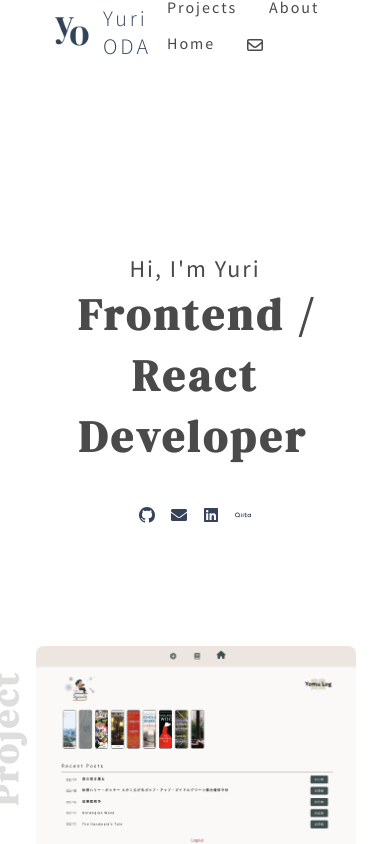
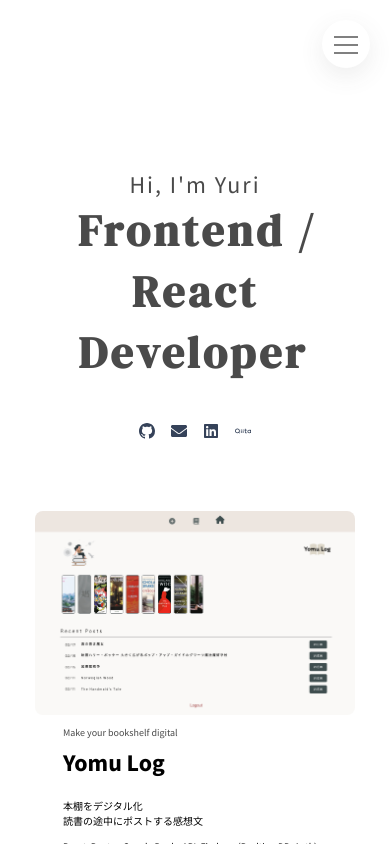
Before and after one commit to YuriOda/portfolio, a React (Create React App) app: page / in a window 390 px wide. Shown: the top 844 px of the page. Built offline with nearby package versions, Linux system fonts and the light colour scheme.

Commit message:
add small nav

```diff
--- a/src/App.js
+++ b/src/App.js
@@ -4,6 +4,8 @@ import RootLayout from "./Page/RootLayout";
 import Home from "./Page/Home";
 import PJToDo from "./Page/PJToDo";
 import PJYomuLog from "./Page/PJYomuLog";
+//import Test from "./Page/Test";
+
 //style
 import "./App.css";
 
--- /dev/null
+++ b/src/Component/NavigationSmall.js
@@ -0,0 +1,112 @@
+import { useState, useEffect } from "react";
+import { Link as Scroll } from "react-scroll";
+
+//Icon
+import { GoMarkGithub } from "react-icons/go";
+import { FaEnvelope, FaLinkedin } from "react-icons/fa";
+import Logo from "../assets/logo.png";
+
+const NavigationSmall = () => {
+  const [menuShown, setMenuShown] = useState(false);
+
+  const showMenuHandler = () => {
+    setMenuShown((prev) => !prev);
+  };
+
+  //ボタン以外をクリックしたときにメニューを閉じる
+  useEffect(() => {
+    const onCloseMenuHandler = (e) => {
+      if (
+        e.target.className !== "navigation__button" &&
+        e.target.className !== "navigation__icon"
+      ) {
+        setMenuShown(false);
+      }
+    };
+    document.body.addEventListener("click", onCloseMenuHandler);
+
+    return () => document.body.removeEventListener("click", onCloseMenuHandler);
+  }, []);
+
+  return (
+    <div className="navigation">
+      <div className="navigation__button" onClick={showMenuHandler}>
+        <span className="navigation__icon">&nbsp;</span>
+      </div>
+
+      {menuShown && (
+        <>
+          <nav className="nav">
+            <img src={Logo} alt="Logo Img" className="nav__logo" />
+            <ul className="nav__list">
+              <li className="nav__item">
+                <Scroll
+                  to="project"
+                  smooth={true}
+                  duration={500}
+                  offset={-80}
+                  onClick={showMenuHandler}
+                >
+                  Projects
+                </Scroll>
+              </li>
+              <li className="nav__item">
+                <Scroll
+                  to="about"
+                  smooth={true}
+                  duration={500}
+                  offset={-80}
+                  onClick={showMenuHandler}
+                >
+                  About
+                </Scroll>
+              </li>
+
+              <li className="nav__item">
+                <a
+                  href="https://lily2028.hatenablog.com/"
+                  target="_blank"
+                  rel="noopener noreferrer"
+                >
+                  Memo
+                </a>
+              </li>
+              <li className="nav__item">
+                <Scroll
+                  to="top"
+                  smooth={true}
+                  duration={500}
+                  offset={-80}
+                  onClick={showMenuHandler}
+                >
+                  Home
+                </Scroll>
+              </li>
+            </ul>
+            <div className="nav__links">
+              <a
+                href="https://github.com/YuriOda"
+                target="_blank"
+                rel="noopener noreferrer"
+              >
+                <GoMarkGithub className="nav__links-icon" />
+              </a>
+              <a href="mailto: yuri.oda.lily@gmail.com">
+                <FaEnvelope className="nav__links-icon" />
+              </a>
+              <a
+                href="https://www.linkedin.com/in/yuri-oda/"
+                target="_blank"
+                rel="noopener noreferrer"
+              >
+                <FaLinkedin className="nav__links-icon" />
+              </a>
+            </div>
+          </nav>
+        </>
+      )}
+    </div>
+  );
+};
+
+export default NavigationSmall;
--- a/src/Page/RootLayout.js
+++ b/src/Page/RootLayout.js
@@ -1,11 +1,19 @@
 import { Outlet } from "react-router-dom";
+import { useMediaQuery } from "react-responsive";
+
 import Navigation from "../Component/Navigation";
+import NavigationSmall from "../Component/NavigationSmall";
 import Footer from "../Component/Footer";
 
 const RootLayout = () => {
+  const isPhone = useMediaQuery({
+    query: "(max-width: 670px)",
+  });
+
   return (
     <>
-      <Navigation />
+      {!isPhone && <Navigation />}
+      {isPhone && <NavigationSmall />}
       <div className="main-wrapper">
         <Outlet />
         <Footer />
--- a/src/scss/Component/_about.scss
+++ b/src/scss/Component/_about.scss
@@ -5,6 +5,10 @@
 
   font-size: 1.25rem;
   font-family: $font-basic;
+
+  @include respond(phone) {
+    border-left: none;
+  }
 }
 
 .about {
--- a/src/scss/Component/_header.scss
+++ b/src/scss/Component/_header.scss
@@ -4,7 +4,9 @@
   padding-top: 30vh;
   text-align: center;
 
-  //background-color: yellow;
+  @include respond(phone) {
+    padding-top: 20vh;
+  }
 }
 
 .header {
--- /dev/null
+++ b/src/scss/Component/_navigation-small.scss
@@ -0,0 +1,164 @@
+.navigation {
+  font-family: $font-basic;
+  letter-spacing: 2px;
+
+  &__button {
+    position: fixed;
+    top: 2.5rem;
+    right: 2.5rem;
+
+    background-color: #fff;
+    height: 6rem;
+    width: 6rem;
+    border-radius: 50%;
+
+    box-shadow: 0 1rem 3rem rgba($color-grey-dark, 0.1);
+    text-align: center;
+    cursor: pointer;
+    z-index: 2000;
+  }
+
+  &__nav {
+    background-color: #fff;
+    height: 50vh;
+    position: fixed;
+    top: 0;
+    right: -200rem;
+    z-index: 1500;
+
+    opacity: 0;
+    width: 0;
+
+    transition: all 0.5s cubic-bezier(0.68, -0.55, 0.265, 1.55);
+  }
+
+  &__list {
+    position: absolute;
+    list-style: none;
+    text-align: center;
+    width: 100%;
+  }
+
+  &__item {
+    margin: 1rem;
+  }
+
+  &__link {
+    display: inline-block;
+    font-size: 3rem;
+    padding: 1rem 2rem;
+    color: $color-grey-dark;
+    text-decoration: none;
+    background-image: linear-gradient(
+      120deg,
+      transparent 0%,
+      transparent 50%,
+      #fff 50%
+    );
+    background-size: 220%;
+    transition: all 0.4s;
+    cursor: pointer;
+  }
+
+  //ICON
+  &__icon {
+    position: relative;
+    margin-top: 3rem;
+
+    &,
+    &::before,
+    &::after {
+      width: 3rem;
+      height: 2px;
+      background-color: rgba($color-grey-dark, 0.7);
+      display: inline-block;
+    }
+
+    &::before,
+    &::after {
+      content: "";
+      position: absolute;
+      left: 0;
+      transition: all 0.2s;
+    }
+
+    &::before {
+      top: -1rem;
+    }
+    &::after {
+      top: 1rem;
+    }
+  }
+
+  // &__checkbox:checked + &__button &__icon::before {
+  //   top: 0;
+  //   transform: rotate(135deg);
+  // }
+
+  // &__checkbox:checked + &__button &__icon::after {
+  //   top: 0;
+  //   transform: rotate(-135deg);
+  // }
+}
+
+.nav {
+  width: 60vw;
+  max-width: 50rem;
+  height: 100vh;
+  background-color: rgba(#fff, 0.95);
+
+  position: absolute;
+  right: 0;
+
+  border-left: 1px solid rgba($color-grey-dark, 0.7);
+
+  &__logo {
+    position: absolute;
+    left: 4.5rem;
+    top: 4rem;
+    width: 6rem;
+  }
+
+  &__title {
+    font-size: 3rem;
+  }
+
+  &__list {
+    color: rgba(#fff, 0.85);
+    list-style: none;
+    margin-top: 15rem;
+
+    padding: 3rem 0 3rem 6.5rem;
+
+    background-color: $color-primary;
+  }
+
+  &__item {
+    font-size: 3rem;
+    margin: 3rem auto;
+
+    cursor: pointer;
+
+    a {
+      text-decoration: none;
+      color: inherit;
+    }
+  }
+
+  &__links {
+    position: absolute;
+    width: max-content;
+
+    bottom: 0;
+    padding: 3rem;
+
+    left: 50%;
+    transform: translate(-50%, -50%);
+
+    &-icon {
+      font-size: 3rem;
+      margin: 0 1rem;
+      color: $color-primary;
+    }
+  }
+}
--- a/src/scss/Component/_project.scss
+++ b/src/scss/Component/_project.scss
@@ -4,6 +4,10 @@
 
   font-family: $font-basic;
   font-size: 1.25rem;
+
+  @include respond(phone) {
+    border-left: none;
+  }
 }
 
 //PJ item
--- a/src/scss/_typography.scss
+++ b/src/scss/_typography.scss
@@ -5,4 +5,8 @@
   left: -7.5rem;
   writing-mode: vertical-rl;
   transform: rotate(180deg);
+
+  @include respond(phone) {
+    display: none;
+  }
 }
--- a/src/scss/main.scss
+++ b/src/scss/main.scss
@@ -5,6 +5,7 @@
 
 //Component
 @import "./Component/navigation";
+@import "./Component/navigation-small";
 @import "./Component/header";
 @import "./Component/project";
 @import "./Component/project-detail";
```
Also changed, not shown: src/Page/Test.js (added, +13 -0 lines).
